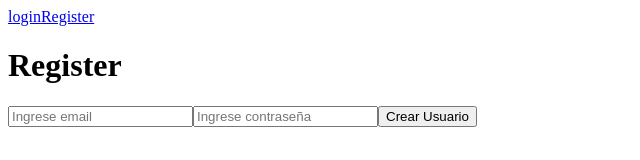
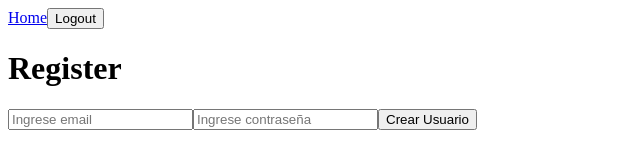
Before and after one commit to sromerop01/Login-vue, a Vue app: page /register in a window 1280 px wide. Shown: the top 160 px of the page, without its empty margins (0-640 px from the left). Built offline with nearby package versions, Linux system fonts and the light colour scheme.

Commit message:
[ADD] AddUrl, nanoid y form en Home

```diff
--- a/package.json
+++ b/package.json
@@ -9,6 +9,7 @@
   },
   "dependencies": {
     "firebase": "^9.6.8",
+    "nanoid": "^4.0.2",
     "pinia": "^2.1.3",
     "vue": "^3.3.4",
     "vue-router": "^4.2.2"
--- a/src/App.vue
+++ b/src/App.vue
@@ -14,10 +14,10 @@ const { userData } = useUser
 
     <div class="wrapper">
       <nav v-if="!useUser.loadingSession">
-        <RouterLink to="/" v-if="userData.email">Home</RouterLink>
-        <RouterLink to="/login" v-if="!userData.email">login</RouterLink>
-        <RouterLink to="/register" v-if="!userData.email">Register</RouterLink>
-        <button @click="logoutUser" v-if="userData.email">Logout</button>
+        <RouterLink to="/" v-if="userData">Home</RouterLink>
+        <RouterLink to="/login" v-if="!userData">login</RouterLink>
+        <RouterLink to="/register" v-if="!userData">Register</RouterLink>
+        <button @click="logoutUser" v-if="userData">Logout</button>
       </nav>
       <div v-else>
         Loading User...
--- a/src/stores/database.js
+++ b/src/stores/database.js
@@ -1,16 +1,17 @@
-import { collection, getDocs, query, where } from "firebase/firestore/lite";
+import { addDoc, collection, getDocs, query, where } from "firebase/firestore/lite";
 import { defineStore } from "pinia";
 import { ref } from "vue";
 import { auth, db } from "../firebaseConfig";
+import { nanoid } from "nanoid";
 
 export const useDatabaseStore = defineStore('database', () =>{
     const documents = ref([])
     const loadingDoc = ref(false)
 
     const getUrls = async () => {
-        // if (documents.value.length !== 0) {
-        //     return
-        // }
+        if (documents.value.length !== 0) {
+            return
+        }
         loadingDoc.value = true
         try {
             const q = query(collection(db, 'urls'), where('user', '==', auth.currentUser.uid))
@@ -28,6 +29,24 @@ export const useDatabaseStore = defineStore('database', () =>{
             loadingDoc.value = false
         }
     }
+    const addUrl = async (name) => {
+        try {
+            const objDoc = {
+                name: name,
+                short: nanoid(6),
+                user: auth.currentUser.uid
+            }
+            const docRef = await addDoc(collection(db, "urls"), objDoc)
+            documents.value.push({
+                ...objDoc,
+                id: docRef.id
+            })
+        } catch (error) {
+            console.log(error);
+        } finally {
+
+        }
+    }
 
     function $reset() {
         documents.value = []
@@ -38,6 +57,7 @@ export const useDatabaseStore = defineStore('database', () =>{
         documents,
         loadingDoc,
         getUrls,
+        addUrl,
         $reset
     }
 })
--- a/src/views/Home.vue
+++ b/src/views/Home.vue
@@ -2,6 +2,12 @@
     <div>
         <h1>Home</h1>
         <p>{{userData?.email}}</p>
+
+        <form @submit.prevent="handleSubmit">
+            <input type="text" placeholder="Ingrese URL" v-model="url">
+            <button type="submit">Agregar</button>
+        </form>
+
         <p v-if="loadingDoc">loading Doc...</p>
         <ul v-else>
             <li v-for="(item, index) in documents" :key="item.id">
@@ -16,13 +22,20 @@
 import { useUserStore } from '../stores/user'
 import { useDatabaseStore } from "../stores/database"
 import { storeToRefs } from 'pinia';
+import { ref } from 'vue';
 
 const useUser = useUserStore()
 const { userData } = useUser
 const useDB = useDatabaseStore()
 const { documents, loadingDoc } = storeToRefs(useDB)
-const { getUrls } = useDB
+const { getUrls, addUrl } = useDB
 
 getUrls()
 
+const url = ref('')
+const handleSubmit = () => {
+    //Validaciones de la url...
+    addUrl(url.value)
+}
+
 </script>
```
Also changed, not shown: 1 other file (tests, documents, lock files or other folders).
